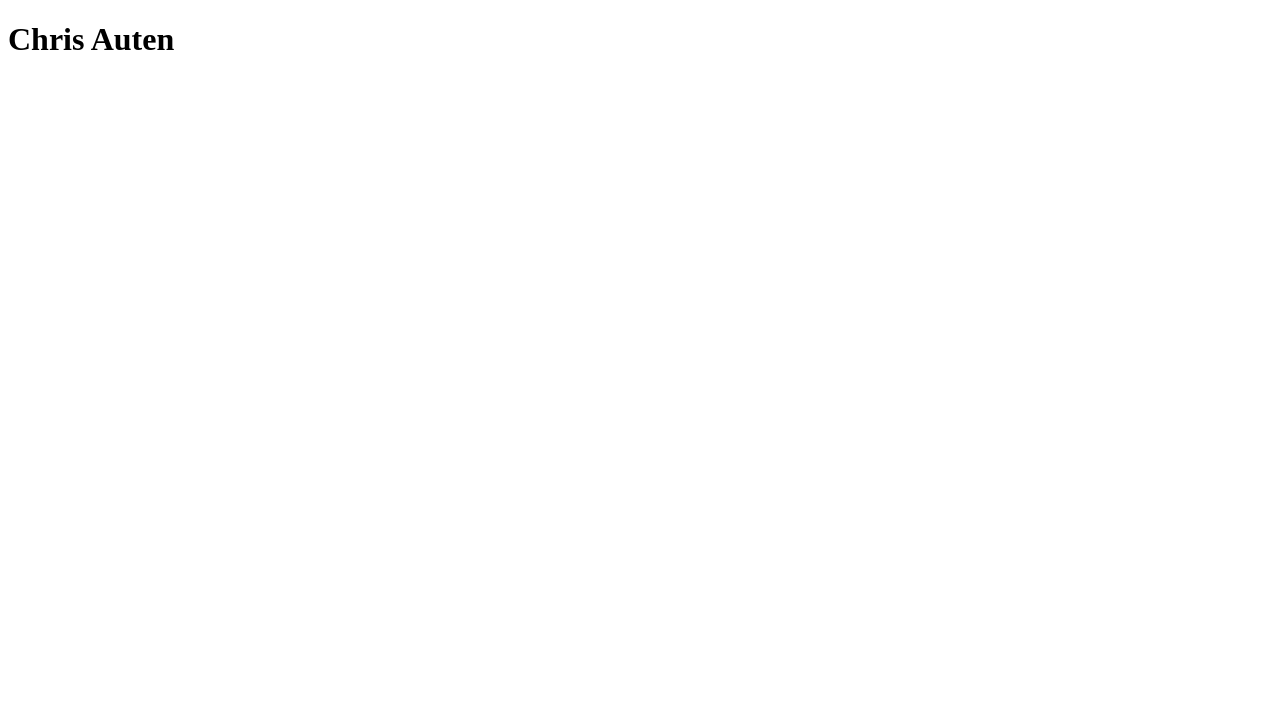
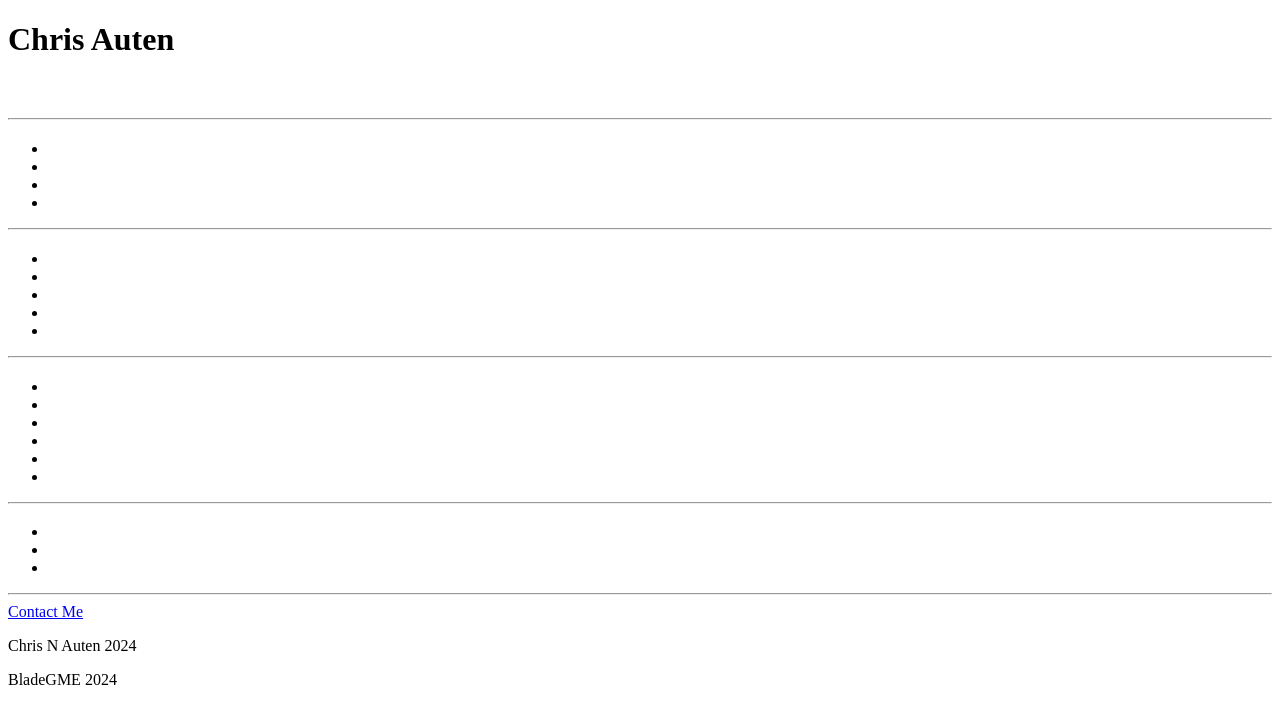
Before and after one commit to bladerunner8608/Resume, a plain HTML site: page index.html in a window 1280 px wide. Drawn offline with Linux system fonts and the light colour scheme.

Commit message:
Update index.html
Have items from basic resume; figure out style

```diff
--- a/index.html
+++ b/index.html
@@ -3,20 +3,73 @@
     <head>
         <meta charset="UTF-8">
         <meta name="viewport" content="width=device-width, initial-scale=1.0">
+        <link rel="stylesheet" href="./style.css">
         <title>My Resume</title>
     </head>
         <h1>Chris Auten</h1>
-            <img src="" alt="">
+        <img src="" alt="">
     <body>
-        <!--Summary-->
-        <!--Education-->
-        <!--Work Experience-->
-        <!--Skills-->
-        <!--Awards/Certification etc-->
+        <!--Summary
+        h2 with a p element-->
+        <div class="summary">
+            <h2></h2>
+            <p></p>
+        </div>
+        <hr>
+        <!--Education
+        h2 with a ul element-->
+        <div class="education">
+            <h2></h2>
+            <ul>
+                <li></li>
+                <li></li>
+                <li></li>
+                <li></li>
+            </ul>
+        </div>
+        <hr>
+        <!--Work Experience
+        h2 with a ul element, with a p and another ul element inside-->
+        <div class="work">
+            <h2></h2>
+            <ul>
+                <li></li>
+                <li></li>
+                <li></li>
+                <li></li>
+                <li></li>
+            </ul>
+        </div>
+        <hr>
+        <!--Skills
+        h2 with a ul element-->
+        <div class="skills">
+            <h2></h2>
+            <ul>
+                <li></li>
+                <li></li>
+                <li></li>
+                <li></li>
+                <li></li>
+                <li></li>
+            </ul>
+        </div>
+        <hr>
+        <!--Awards/Certification etc
+        h2 with a ul element-->
+        <div class="certs">
+            <h2></h2>
+            <ul>
+                <li></li>
+                <li></li>
+                <li></li>
+            </ul>
+        </div>
+    <hr>
     </body>
-        <!--Contact Me-->
+        <a href="./contact.html">Contact Me</a>
     <footer>
-        <!--Name-->
-        <!--Copyright Info-->
+        <p>Chris N Auten 2024</p>
+        <p>BladeGME 2024</p>
     </footer>
 </html>
```
